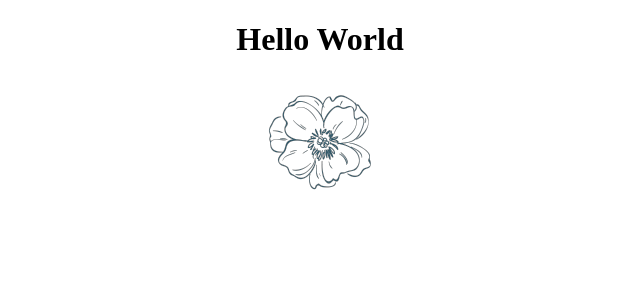
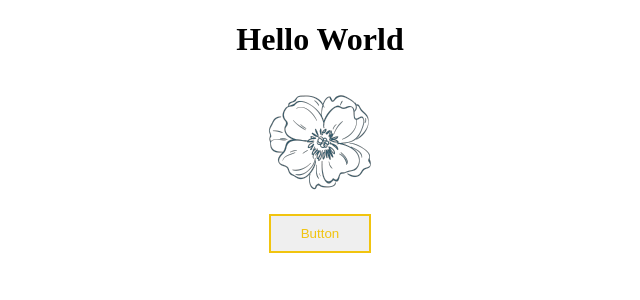
Before and after one commit to mmarakesh/repository-test, a React (Create React App) app: page / in a window 1280 px wide. Shown: the top 300 px of the page, without its empty margins (320-960 px from the left). Built offline with nearby package versions, Linux system fonts and the light colour scheme.

Commit message:
add button

```diff
--- a/src/App.css
+++ b/src/App.css
@@ -2,9 +2,34 @@
   text-align: center;
 }
 
-.App-logo {
-  height: 40vmin;
-  pointer-events: none;
+.double-border-button {
+  text-decoration: none;
+  display: inline-block;
+  margin: 10px 20px;
+  padding: 10px 30px;
+  position: relative;
+  border: 2px solid #f1c40f;
+  color: #f1c40f;
+  font-family: 'Montserrat', sans-serif;
+  transition: .4s;
+}
+.double-border-button:after {
+  content: "";
+  position: absolute;
+  top: 0;
+  left: 0;
+  right: 0;
+  bottom: 0;
+  width: 100%;
+  height: 100%;
+  margin: auto;
+  border: 2px solid rgba(0, 0, 0, 0);
+  transition: .4s;
+}
+.double-border-button:hover:after {
+  border-color: #f1c40f;
+  width: calc(100% - 10px);
+  height: calc(100% + 10px);
 }
 
 @media (prefers-reduced-motion: no-preference) {
--- a/src/App.js
+++ b/src/App.js
@@ -2,10 +2,12 @@ import './App.css';
 import Picture from './Picture';
 
 function App() {
+
   return (
     <div className="App">
       <h1>Hello World</h1>
       <Picture/>
+      <button className="double-border-button">Button</button>
     </div>
   );
 }
--- a/src/Picture.js
+++ b/src/Picture.js
@@ -2,7 +2,7 @@ import image from './magnolia.png';
 function Picture() {
     return(
         <div>
-        <img src={image}/>
+        <img src={image} alt='flower'/>
         </div>
     )
 }
```
